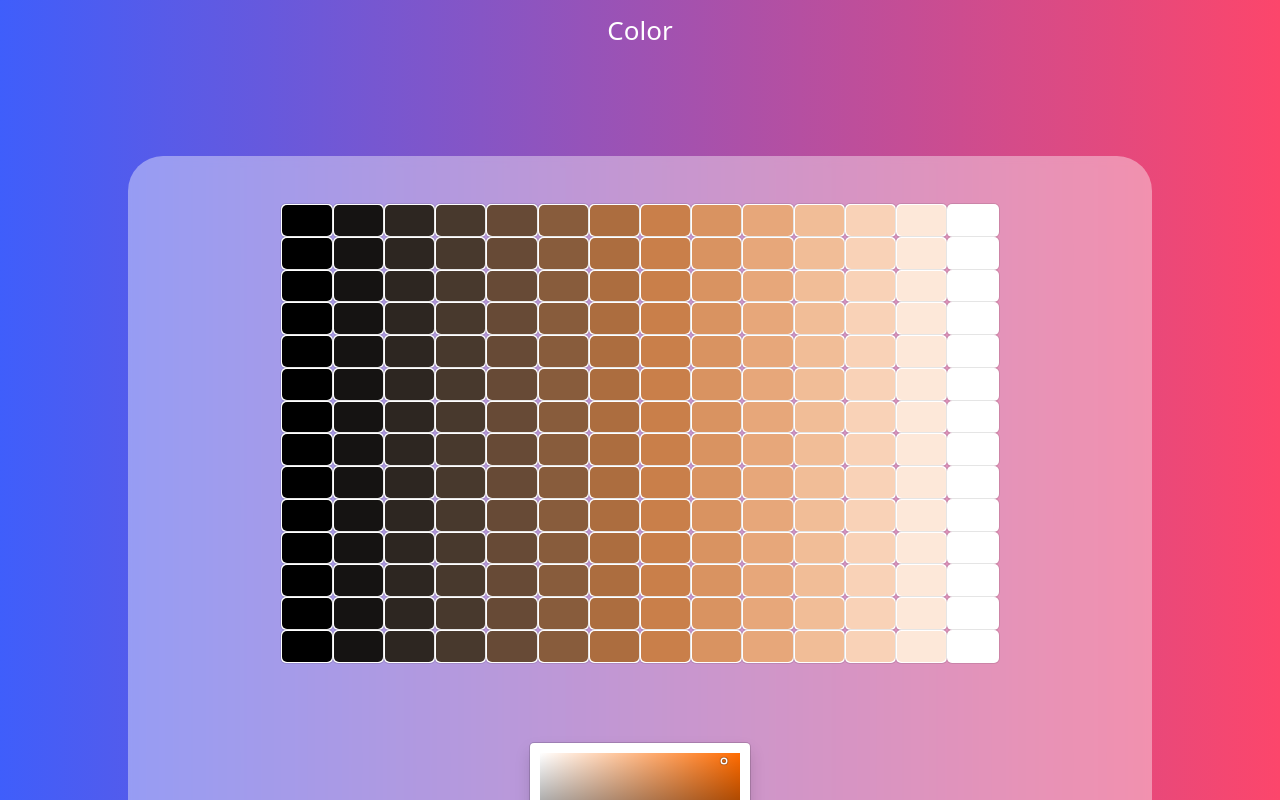
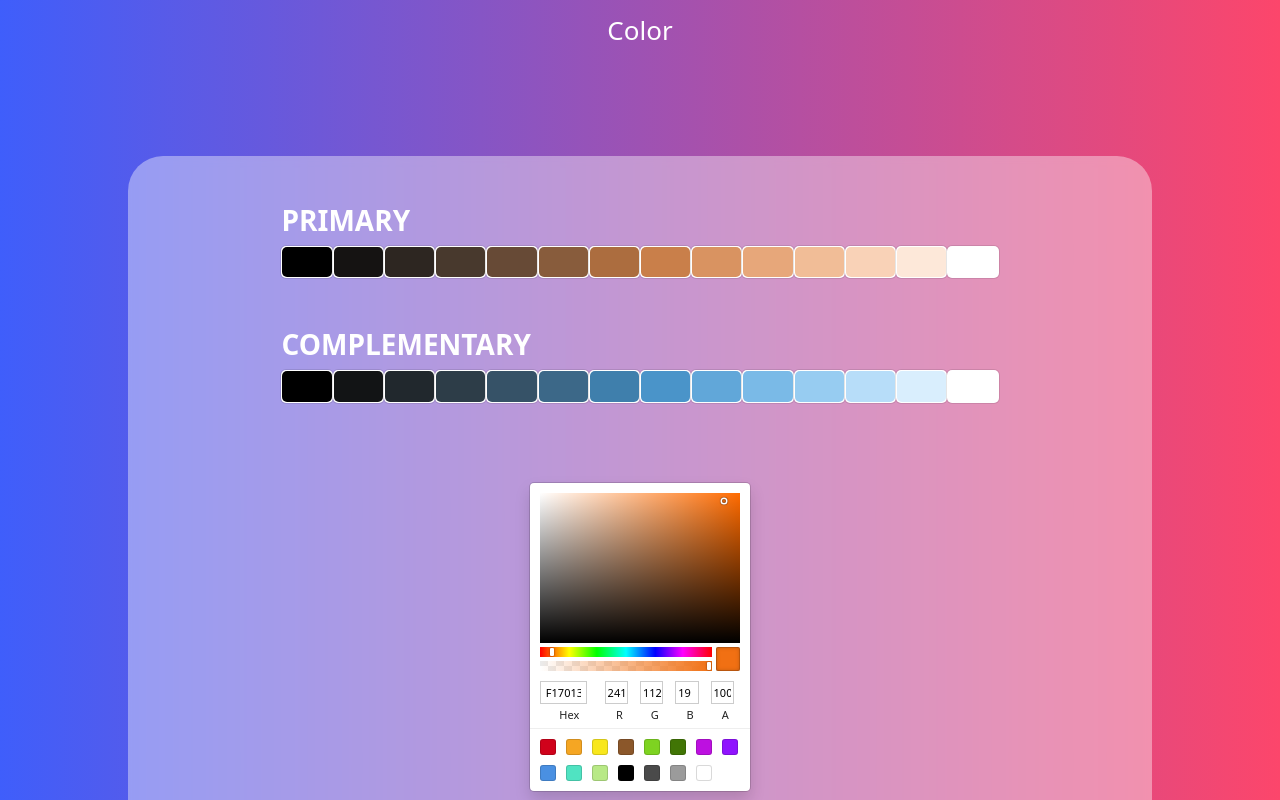
Before and after one commit to SscSPs/color, a React (Create React App) app: page / in a window 1280 px wide. Shown: the top 800 px of the page. Built offline with nearby package versions, Linux system fonts and the light colour scheme.

Commit message:
feature #22 added complementary color section

```diff
--- a/src/App.css
+++ b/src/App.css
@@ -1,5 +1,9 @@
-.App{
-  background: linear-gradient(to right, #3F5EFB, #FC466B); /* W3C, IE 10+/ Edge, Firefox 16+, Chrome 26+, Opera 12+, Safari 7+ */
+.App {
+  background: linear-gradient(
+    to right,
+    #3f5efb,
+    #fc466b
+  ); /* W3C, IE 10+/ Edge, Firefox 16+, Chrome 26+, Opera 12+, Safari 7+ */
 }
 
 .App-logo {
@@ -37,7 +41,7 @@
   }
 }
 
-.main{
+.main {
   width: 80%;
   margin: auto;
   display: flex;
@@ -48,8 +52,12 @@
   gap: 80px;
   justify-content: center;
   align-items: center;
-  background: rgba(255,255,255,0.4);
+  background: rgba(255, 255, 255, 0.4);
   backdrop-filter: blur(5px);
+}
+
+.color-section {
+  margin-bottom: 50px;
 }
 
 .colour-cell {
--- a/src/ColorGrid.js
+++ b/src/ColorGrid.js
@@ -1,7 +1,7 @@
-import React from 'react';
-import reactCSS from 'reactcss';
-import './App.css';
-import { hsl } from 'color-convert';
+import React from "react";
+import reactCSS from "reactcss";
+import "./App.css";
+import { hsl } from "color-convert";
 
 const ColorGrid = ({ hueValue, saturationCount, luminosityCount }) => {
   const { outerWidth: width, outerHeight: height } = window;
@@ -14,16 +14,12 @@ const ColorGrid = ({ hueValue, saturationCount, luminosityCount }) => {
 
   return (
     <div
-      className='colorgrid'
-      style={{ border: '1px', borderBlock: '10px', borderColor: 'red' }}
+      className="colorgrid"
+      style={{ border: "1px", borderBlock: "10px", borderColor: "red" }}
     >
       {
-        // create saturationCount divs
-        Array(saturationCount - 1)
-          .fill(0)
-          .map((_, i) => {
-            return (
-              <div key={i} style={{ display: 'flex', flexDirection: 'row' }}>
+        // create saturationCount div
+        <div style={{ display: "flex", flexDirection: "row" }}>
           {
             // create luminosityCount divs
             Array(luminosityCount - 1)
@@ -32,29 +28,39 @@ const ColorGrid = ({ hueValue, saturationCount, luminosityCount }) => {
                 var hueLocal = hueValue;
                 var saturationLocal = j * saturationFraction;
                 var luminosityLocal = j * luminosityFraction;
-                      const hexColour = hsl.hex(hueLocal,saturationLocal,luminosityLocal);
+                const hexColour = hsl.hex(
+                  hueLocal,
+                  saturationLocal,
+                  luminosityLocal
+                );
                 const styles = reactCSS({
                   default: {
                     color: {
                       width: `${oneColorWidth}px`,
                       height: `${oneColorHeight}px`,
-                            borderRadius: '5px',
+                      borderRadius: "5px",
                       background: `hsl(${hueLocal}, ${saturationLocal}%, ${luminosityLocal}%)`,
                       color: luminosityLocal > 50 ? "#000" : "#fff",
                     },
                     swatch: {
-                            padding: '1px',
-                            background: '#fff',
-                            borderRadius: '5px',
-                            boxShadow: '0 0 0 1px rgba(0,0,0,.1)',
-                            display: 'inline-block',
-                            cursor: 'pointer',
+                      padding: "1px",
+                      background: "#fff",
+                      borderRadius: "5px",
+                      boxShadow: "0 0 0 1px rgba(0,0,0,.1)",
+                      display: "inline-block",
+                      cursor: "pointer",
                     },
                   },
                 });
                 return (
                   <div key={j} style={styles.swatch}>
-                          <div style={styles.color} className="colour-cell" onClick={() => {navigator.clipboard.writeText(hexColour)}}>
+                    <div
+                      style={styles.color}
+                      className="colour-cell"
+                      onClick={() => {
+                        navigator.clipboard.writeText(hexColour);
+                      }}
+                    >
                       <p>{hexColour}</p>
                     </div>
                   </div>
@@ -62,8 +68,6 @@ const ColorGrid = ({ hueValue, saturationCount, luminosityCount }) => {
               })
           }
         </div>
-            );
-          })
       }
     </div>
   );
--- a/src/ColorPickerComponent.js
+++ b/src/ColorPickerComponent.js
@@ -1,9 +1,8 @@
-import React, { useState } from 'react';
-import { SketchPicker } from 'react-color';
-import { rgb } from 'color-convert';
-import ColorGrid from './ColorGrid';
-
-
+import React, { useState } from "react";
+import { SketchPicker } from "react-color";
+import { rgb } from "color-convert";
+import ColorGrid from "./ColorGrid";
+import "./App.css";
 const ColorPickerComponent = () => {
   //   const [displayColorPicker, setDisplayColorPicker] = useState(false);
   const [color, setColor] = useState({ r: 241, g: 112, b: 19 });
@@ -17,18 +16,33 @@ const ColorPickerComponent = () => {
   const colorAsHSL = rgb.hsl(color.r, color.g, color.b);
 
   return (
-    <div className='main'>
+    <>
+      <div className="main">
         <div>
+          <div className="color-section">
+            <h3 style={{ color: "#ffffff", fontWeight: "bold" }}>PRIMARY</h3>
             <ColorGrid
               hueValue={colorAsHSL[0]}
-          saturationCount='15'
-          luminosityCount='15'
+              saturationCount="15"
+              luminosityCount="15"
             />
           </div>
-      <div className='colorpick'>
+          <div>
+            <h3 style={{ color: "#ffffff", fontWeight: "bold" }}>
+              COMPLEMENTARY
+            </h3>
+            <ColorGrid
+              hueValue={colorAsHSL[0] + 180}
+              saturationCount="15"
+              luminosityCount="15"
+            />
+          </div>
+        </div>
+        <div className="colorpick">
           <SketchPicker color={color} onChange={handleChange} />
         </div>
       </div>
+    </>
   );
 };
 
```
Lines whose indentation alone changed are shown as unchanged.
